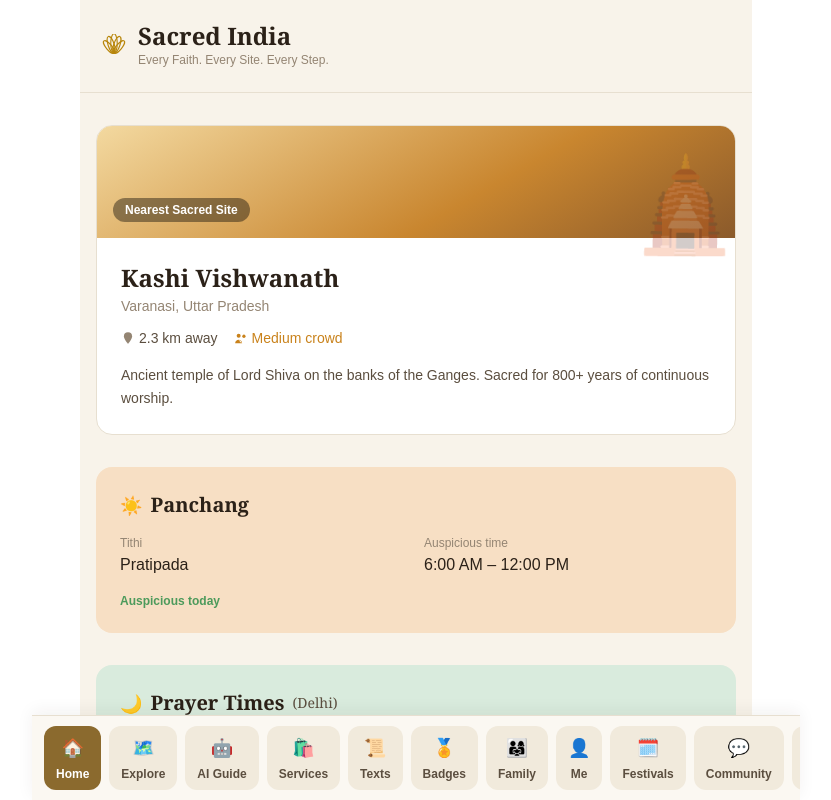
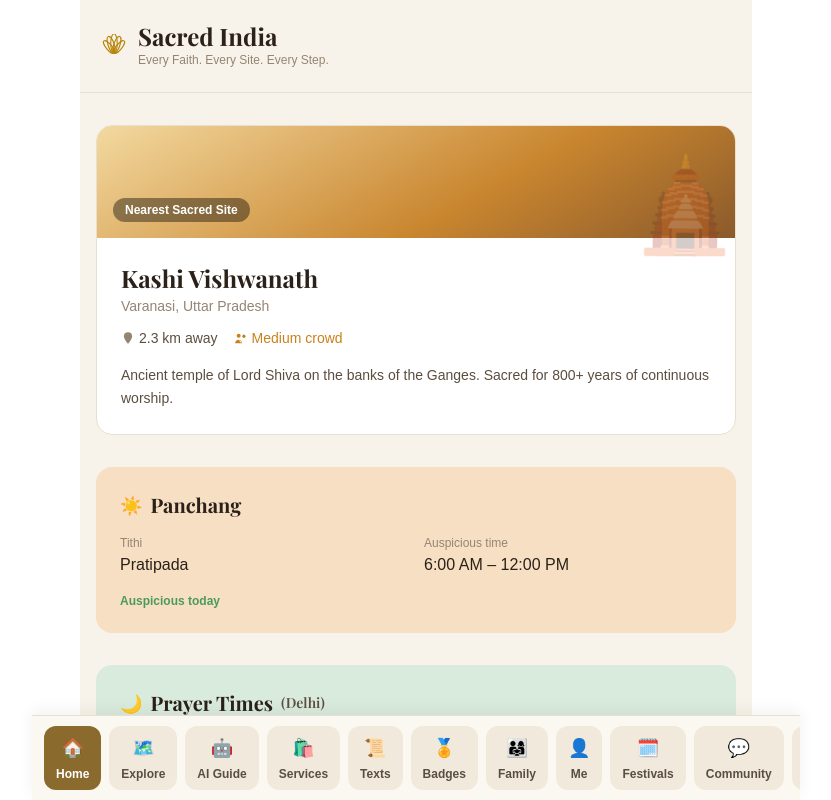
Before and after one commit to nickelmetal-a11y/SacredIndia, a Next.js app: page / in a window 1280 px wide. Shown: the top 800 px of the page, without its empty margins (224-1055 px from the left). Built offline with nearby package versions, Linux system fonts and the light colour scheme.

Commit message:
layout.tsx

```diff
--- a/app/layout.tsx
+++ b/app/layout.tsx
@@ -1,27 +1,29 @@
 import type { Metadata } from "next";
-import { Geist, Geist_Mono } from "next/font/google";
+import { Playfair_Display, Inter } from "next/font/google";
 import "./globals.css";
 import Navigation from "./components/Navigation";
 
-const geistSans = Geist({
-  variable: "--font-geist-sans",
+const serif = Playfair_Display({
+  variable: "--font-serif",
   subsets: ["latin"],
+  weight: ["600", "700", "800"],
 });
-
-const geistMono = Geist_Mono({
-  variable: "--font-geist-mono",
+const sans = Inter({
+  variable: "--font-sans",
   subsets: ["latin"],
+  weight: ["400", "500", "600", "700"],
 });
 
 export const metadata: Metadata = {
   title: "Sacred India",
-  description: "Discover 85+ sacred sites across 7 major faiths. Remote puja, AI guide, and crowd intelligence.",
+  description:
+    "Discover 85+ sacred sites across 7 major faiths. Remote puja, AI guide, and crowd intelligence.",
 };
 
 export default function RootLayout({ children }: { children: React.ReactNode }) {
   return (
-    <html lang="en" className={`${geistSans.variable} ${geistMono.variable} h-full antialiased`}>
-      <body className="min-h-screen flex flex-col bg-white">
+    <html lang="en" className={`${serif.variable} ${sans.variable} h-full antialiased`}>
+      <body className="min-h-screen flex flex-col bg-[#F8F3EA] [font-family:var(--font-sans)]">
         <Navigation>{children}</Navigation>
       </body>
     </html>
```
